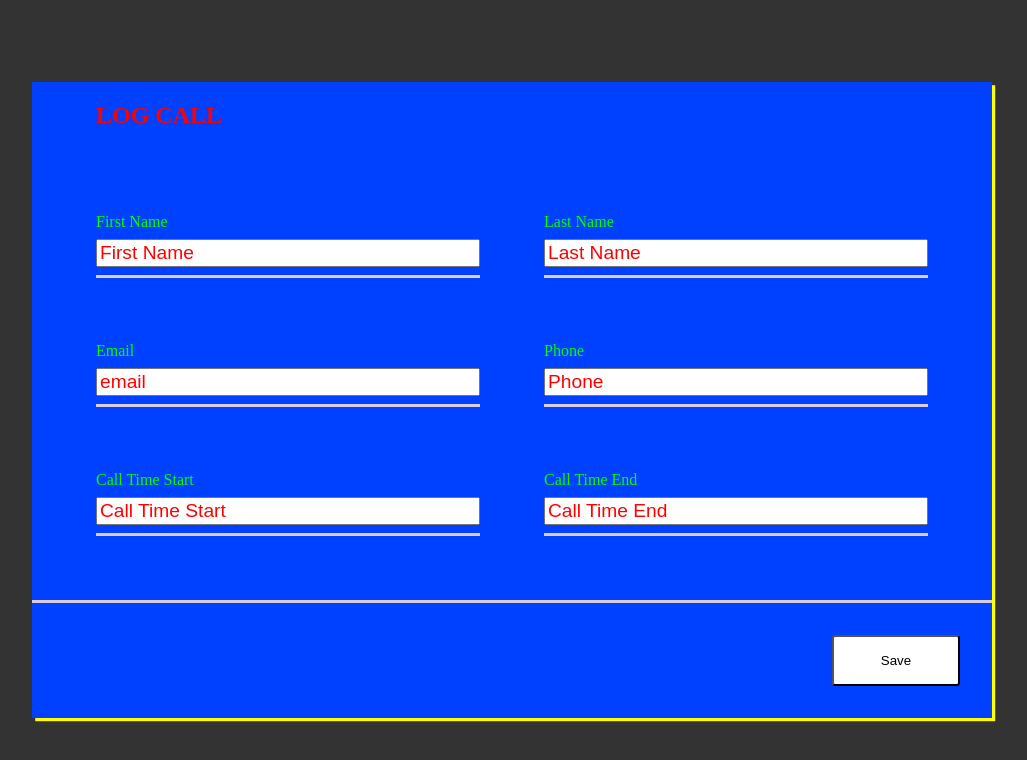
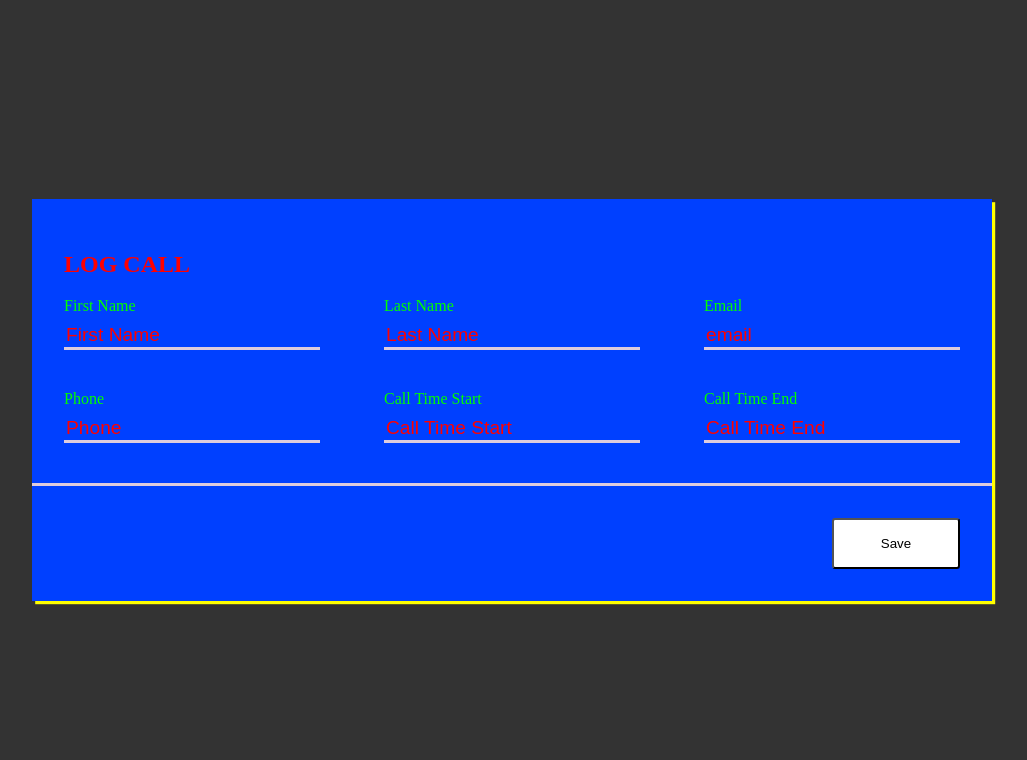
Before and after one commit to Dohardthings/05-Form-Modal, a website: page public/index.html in a window 1280 px wide. Shown: the whole page, without its empty margins (128-1155 px from the left). Drawn offline with nearby package versions, Linux system fonts and the light colour scheme; files that its build step writes are made by us from their sources.

Commit message:
padding/margin fix

```diff
--- a/styles/_base.scss
+++ b/styles/_base.scss
@@ -2,22 +2,19 @@ body {
   background: url('img/bg.png') no-repeat top center fixed;
   background-size: cover;
   margin: 0;
-
 }
-
  ::-webkit-input-placeholder {
   color: red;
 }
-
 header {
   display: flex;
   color: $card-text-color;
-margin-left: 4rem;
+  margin-left: 2rem;
+  padding-top: 2rem;
 }
 main {
-margin: $gutter;
+  margin: 0;
 }
-
 footer {
   border-top: $brand-border;
   display: flex;
--- a/styles/app.scss
+++ b/styles/app.scss
@@ -40,9 +40,8 @@ flex-wrap: wrap;
 .parameter {
   display: flex;
   flex-direction: column;
-  margin: $gutter;
+  margin: 0 2rem 2rem 2rem;
   flex-grow: 1;
-  border-bottom: $brand-border;
 }
 .parmeter-top {
   display: flex;
@@ -51,10 +50,13 @@ flex-wrap: wrap;
 .parameter-bottom {
   outline: none;
   min-width: $input-minimum-width;
+  border: 0;
+  border-bottom: $brand-border;
   flex-grow: 1;
   margin-bottom: .5rem;
   margin-top: .5rem;
   font-size: 1.2rem;
+  background: $card-background;
 }
 
 .button {
```
Lines whose indentation alone changed are shown as unchanged.
